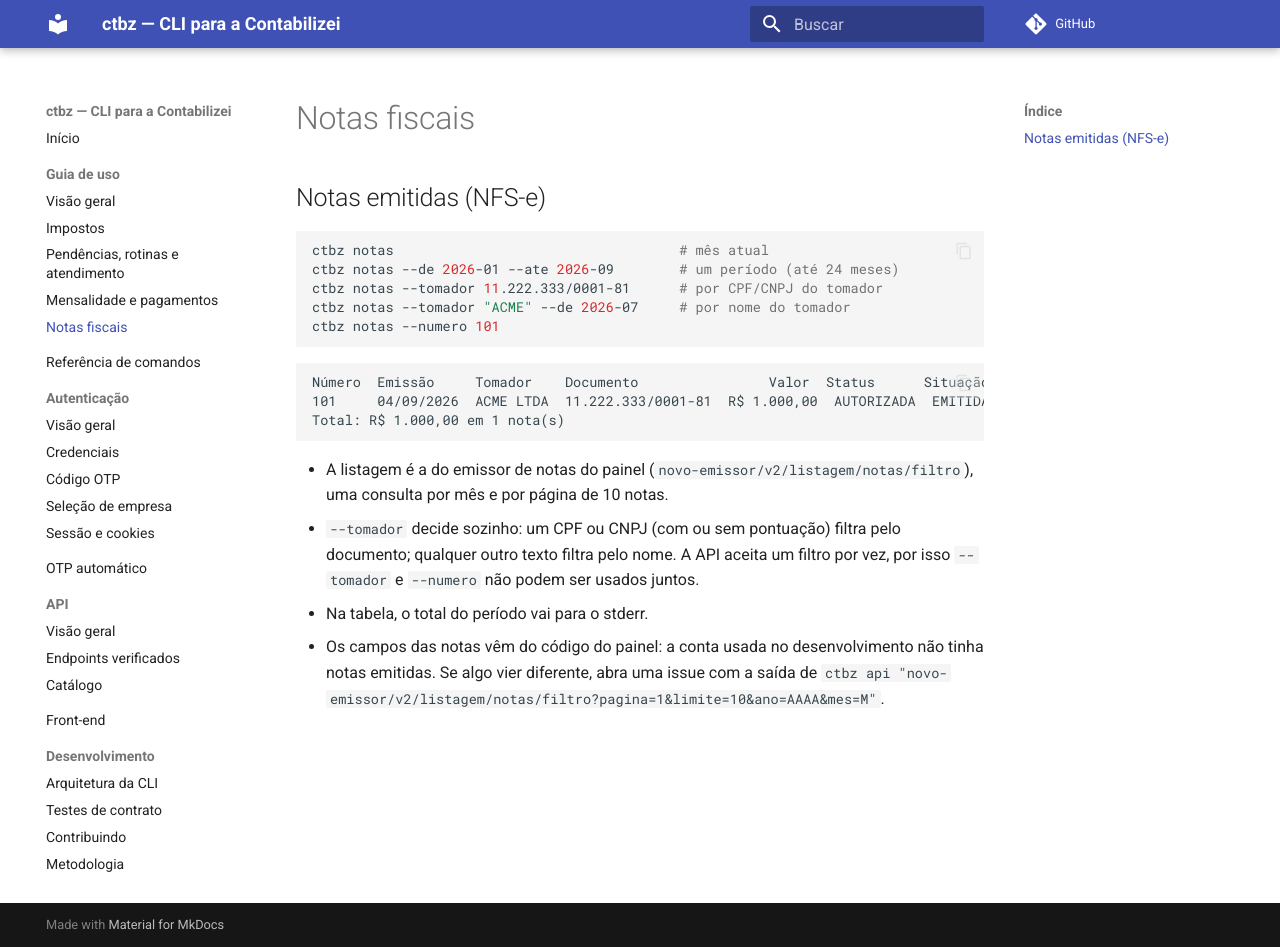
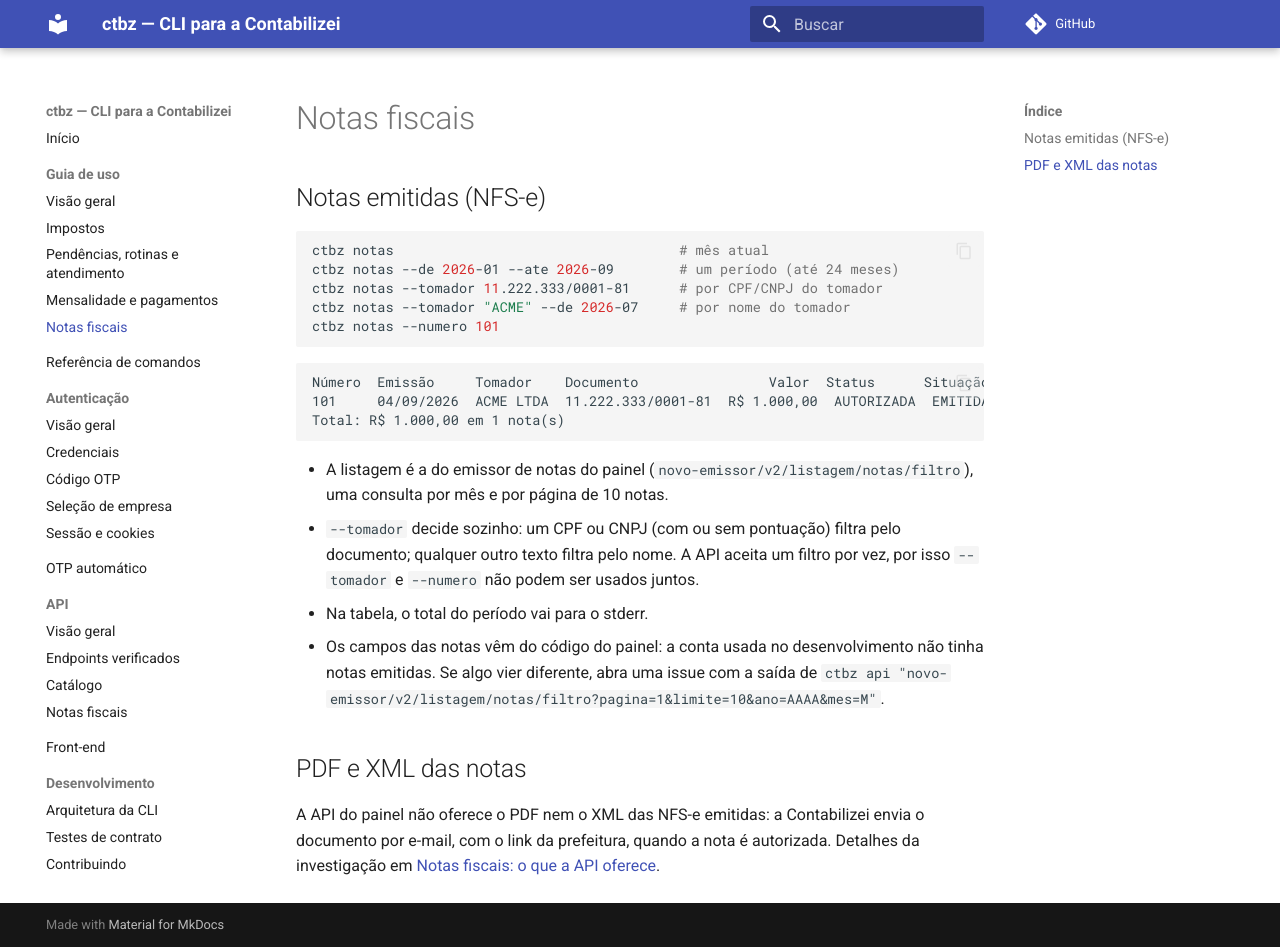
Before and after one commit to abhicodes-007/ctbz-cli, an MkDocs documentation site: the page built from docs/guia/notas.md, in a window 1280 px wide and 947 px high. Built offline with MkDocs 1.6.1 and Material for MkDocs 9.7.7, drawn with Linux system fonts in a browser that asks for light colours; comment, search, counter and statistics services are not loaded.

Commit message:
docs: PDF e XML das notas fiscais (#30)
Investigação: a API do painel não tem download do PDF nem do XML das NFS-e emitidas (o
documento chega por e-mail). Já as NF-e de entrada têm XML e DANFE na base /api/emissor/,
ainda sem exemplo real para verificar o formato. Fecha a issue como inviável para as NFS-e.

Closes #30

Co-Authored-By: Claude Opus 5.5 <noreply@anthropic.com>
Claude-Session: https://claude.ai/code/session_01LA4zaQxaUGhqhvowkiNonW

```diff
--- a/docs/guia/notas.md
+++ b/docs/guia/notas.md
@@ -25,3 +25,9 @@ Total: R$ 1.000,00 em 1 nota(s)
 - Os campos das notas vêm do código do painel: a conta usada no desenvolvimento não tinha
   notas emitidas. Se algo vier diferente, abra uma issue com a saída de
   `ctbz api "novo-emissor/v2/listagem/notas/filtro?pagina=1&limite=10&ano=AAAA&mes=M"`.
+
+## PDF e XML das notas
+
+A API do painel não oferece o PDF nem o XML das NFS-e emitidas: a Contabilizei envia o
+documento por e-mail, com o link da prefeitura, quando a nota é autorizada. Detalhes da
+investigação em [Notas fiscais: o que a API oferece](../api/notas-fiscais.md).
--- a/mkdocs.yml
+++ b/mkdocs.yml
@@ -45,6 +45,7 @@ nav:
       - Visão geral: api/README.md
       - Endpoints verificados: api/endpoints-verificados.md
       - Catálogo: api/catalogo.md
+      - Notas fiscais: api/notas-fiscais.md
   - Front-end: frontend/README.md
   - Desenvolvimento:
       - Arquitetura da CLI: cli/README.md
```
Also changed, not shown: docs/api/README.md (+2 -0 lines), docs/api/notas-fiscais.md (added, +41 -0 lines).
